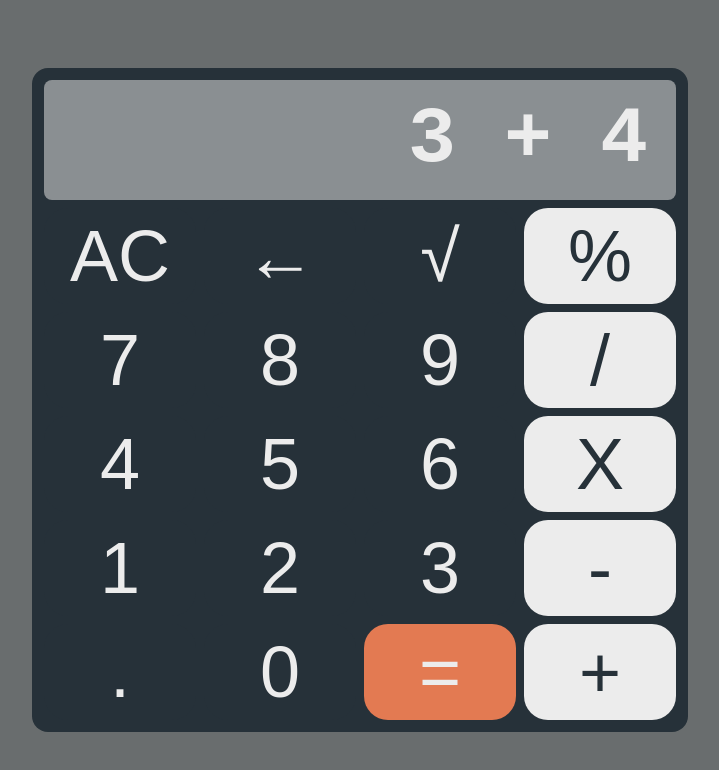
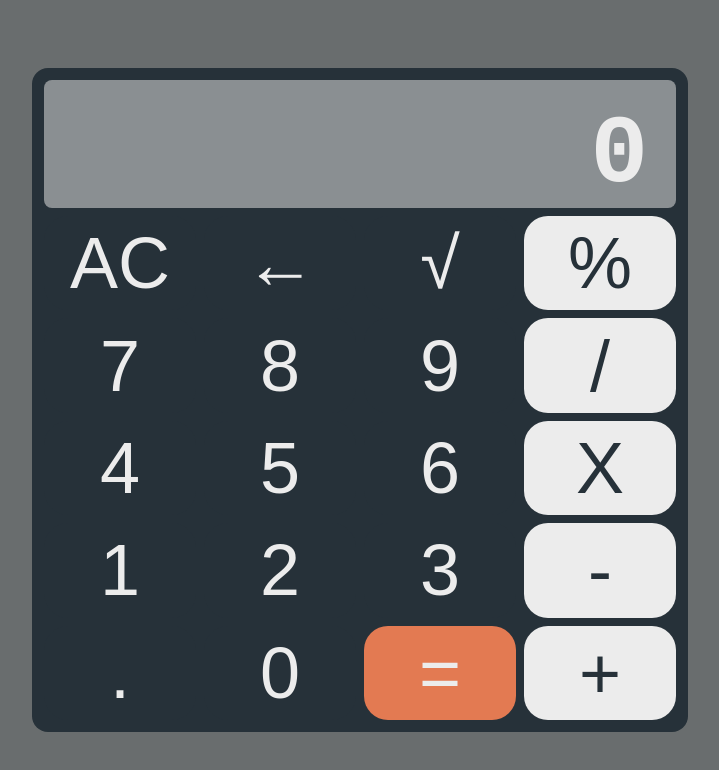
Before and after one commit to Exudias/odin-calculator, a plain HTML site: page index.html in a window 1280 px wide. Shown: the whole page, without its empty margins (280-999 px from the left). Drawn offline with Linux system fonts and the light colour scheme.

Commit message:
Slight adjustment to styles, default value in output 0

```diff
--- a/css/styles.css
+++ b/css/styles.css
@@ -29,16 +29,17 @@ button {
 }
 
 .output {
+    box-sizing: border-box;
     padding: 8px 24px;
-    height: 96px;
+    height: 128px;
     text-align: right;
-    line-height: 96px;
+    line-height: 128px;
 
     background-color: #8a8f92;
     border: 4px solid transparent;
     border-radius: 8px;
 
-    font-size: 80px;
+    font-size: 96px;
     font-weight: bold;
     color: #ececec;
 }
--- a/index.html
+++ b/index.html
@@ -10,7 +10,7 @@
 </head>
 <body>
     <div class="calculator">
-        <div class="output">3 + 4</div>
+        <div class="output">0</div>
         <div class="digits-row">
             <button class="dark-button">AC</button>
             <button class="dark-button">&larr;</button>
```
